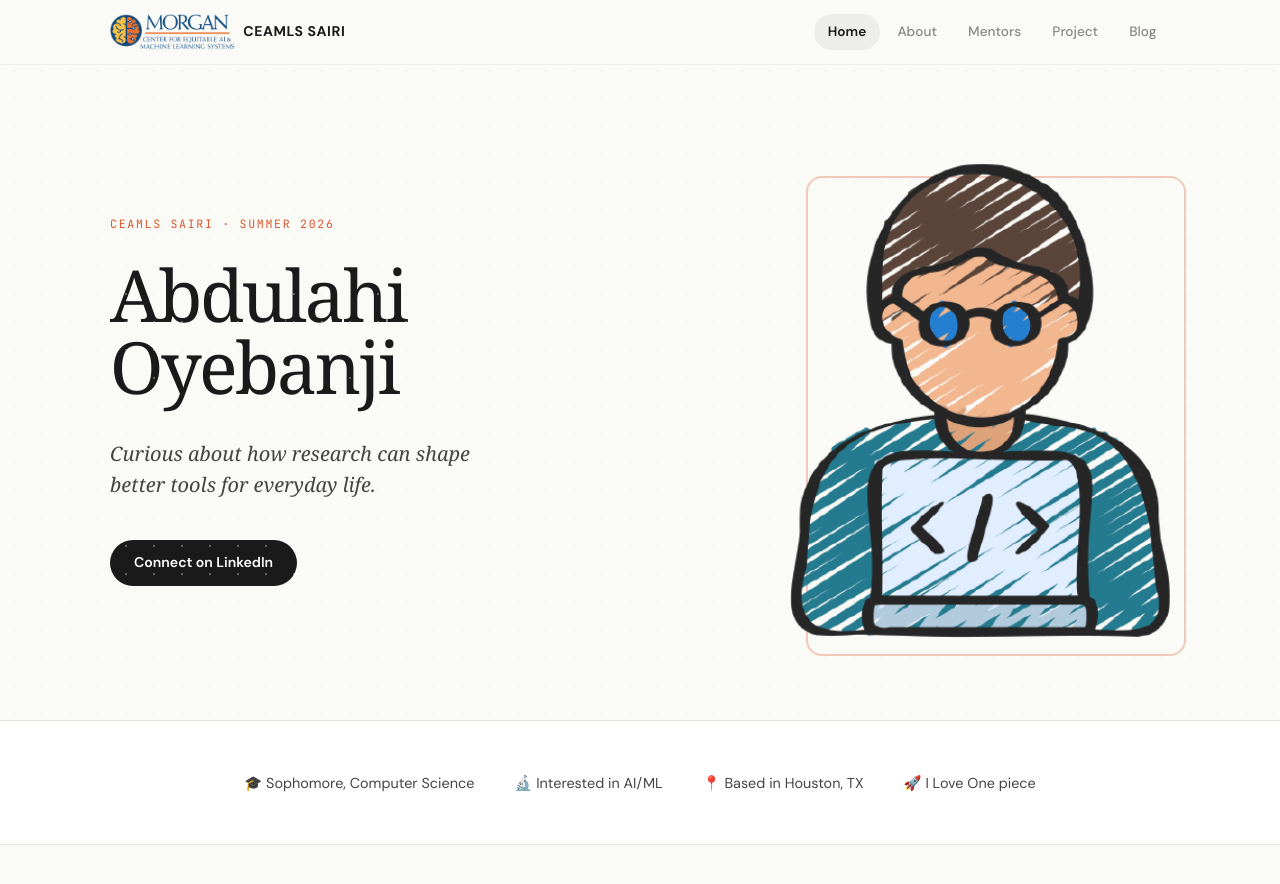
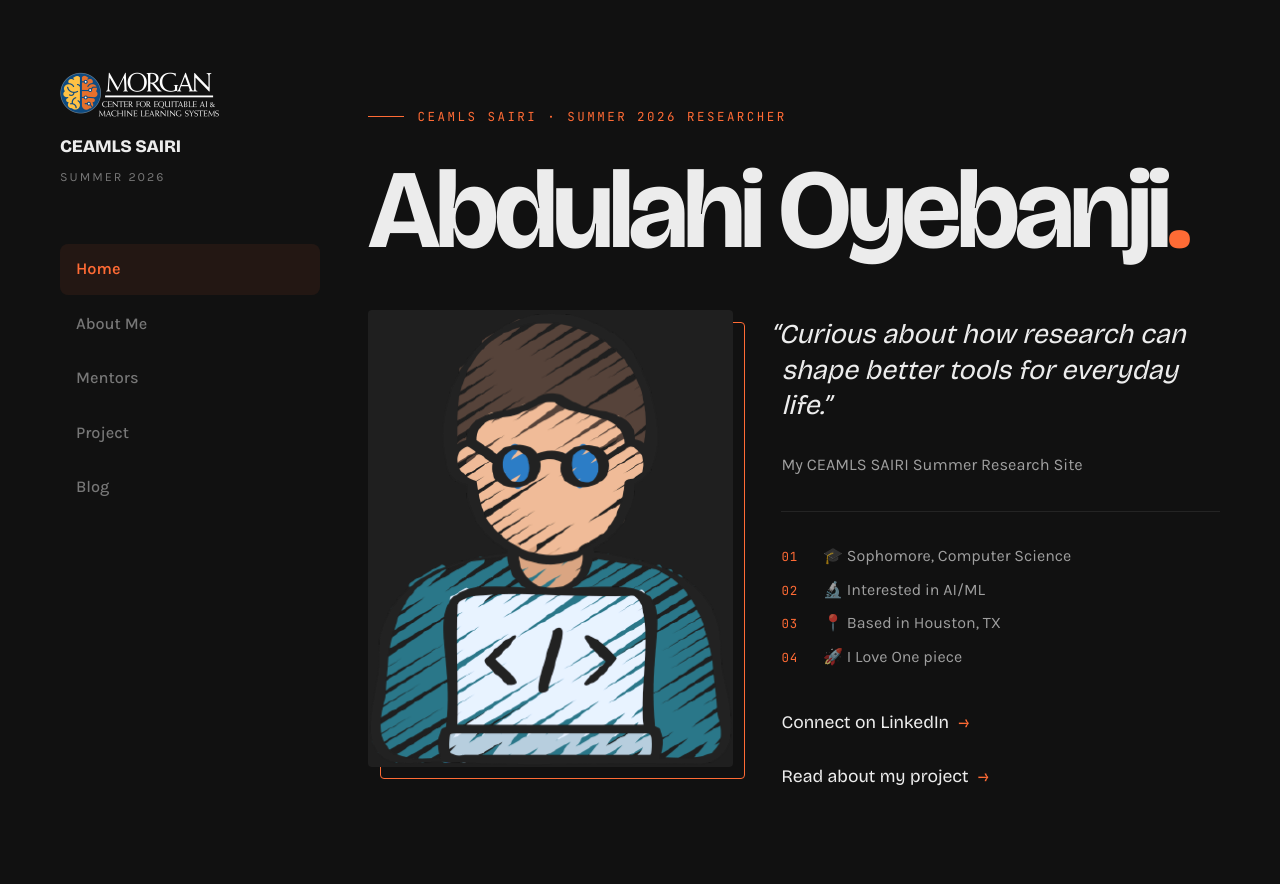
Before and after one commit to abdulahi-banji/abdulahi-banjiceamls26.github.io, a Jekyll site: the page built from index.md, in a window 1280 px wide and 900 px high. Shown: the top 884 px of the window. Built offline with Jekyll 4.4.1, drawn with Linux system fonts in a browser that asks for light colours; some web fonts are replaced.

Commit message:
Change theme from 'premium' to 'fresh'

```diff
--- a/_config.yml
+++ b/_config.yml
@@ -24,7 +24,7 @@ logo_on_dark:  /assets/images/logo-on-dark.png
 # ----- Theme selection -----
 # Choose one of: minimal | premium | fresh | signal
 # See README.md for screenshots of each theme.
-theme_name: premium
+theme_name: fresh
 
 # ----- Site behavior -----
 show_downloads: false
```
